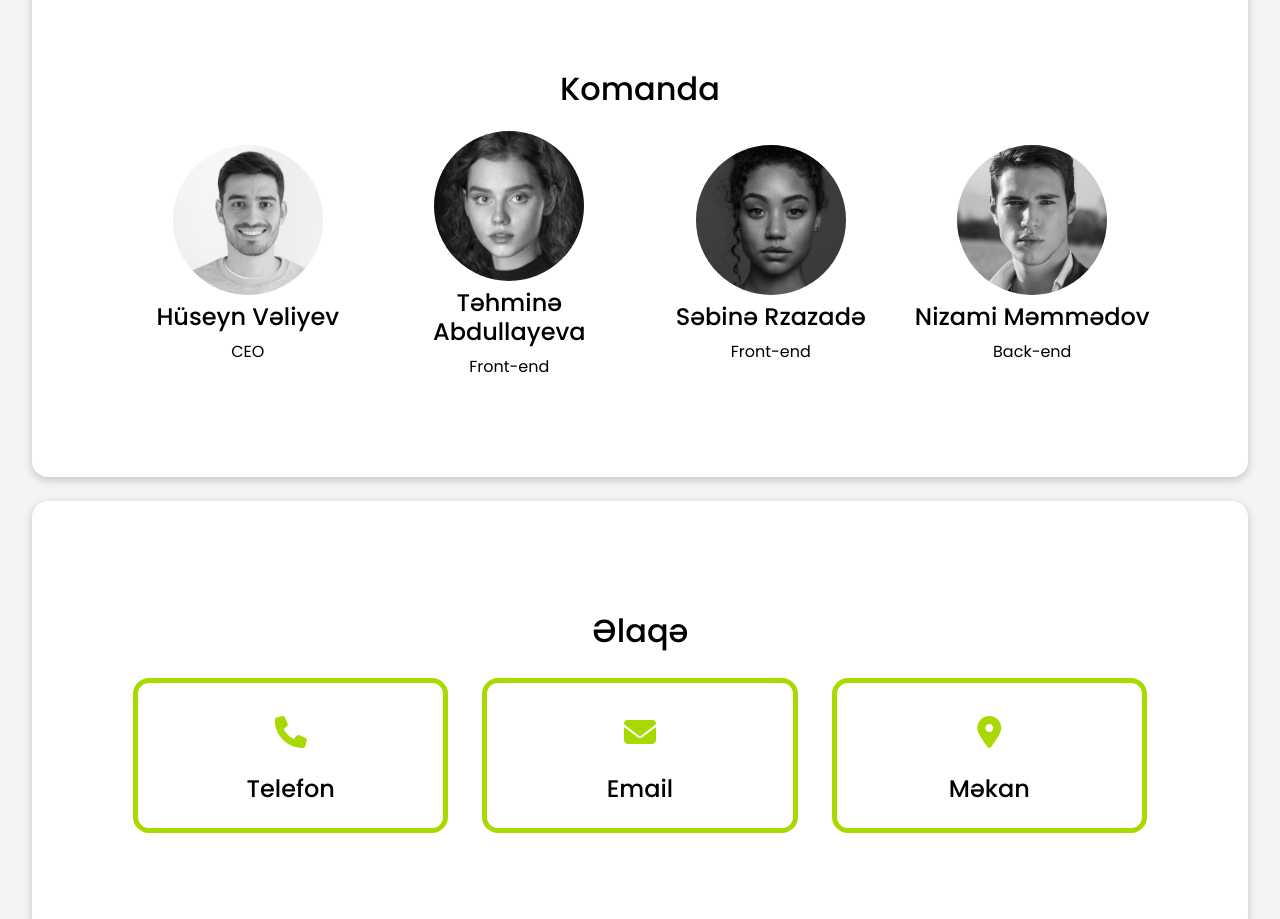
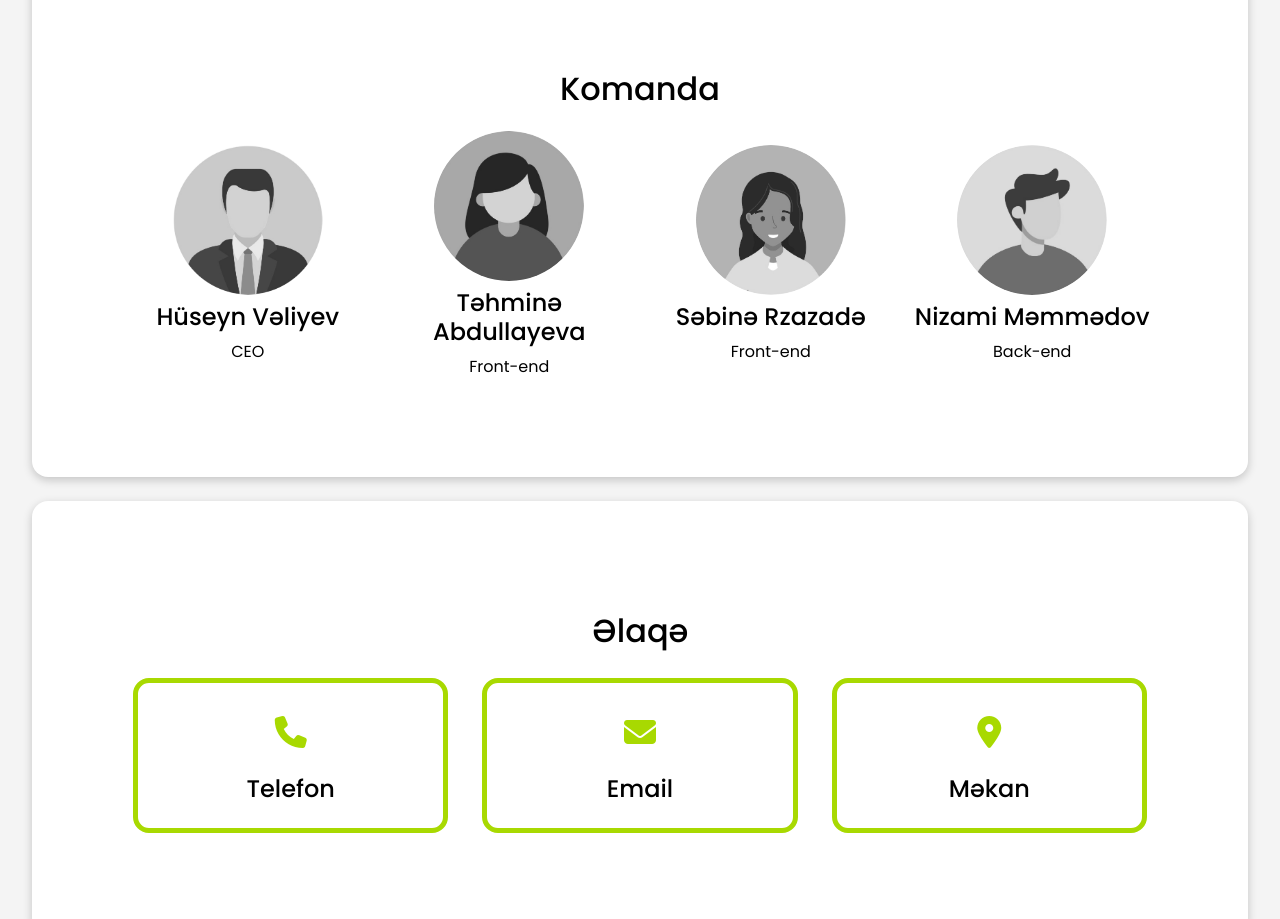
Before and after one commit to veliyevhuseyn/TechStudy, a plain HTML site: page index.html in a window 1280 px wide. Shown: the part 1440-2359 px from the top of the page. Drawn offline with nearby package versions, Linux system fonts and the light colour scheme.

Commit message:
Add files via upload

```diff
--- a/index.html
+++ b/index.html
@@ -109,25 +109,25 @@
 
         <div class="team-mem">
              <a href="https://www.linkedin.com/in/h%C3%BCseyn-v%C9%99liyev-b70a07267/" target="_blank">
-            <img src="humanPAyejG1.jpg" width="150px">
+            <img src="Huseyn.jpg" width="150px">
             <h4>Hüseyn Vəliyev</h4>
             <p>CEO</p></a>
         </div>
         <div class="team-mem">
             <a href="https://www.linkedin.com/in/t%C9%99hmin%C9%99-abdullayeva-151a59338/" target="_blank">
-            <img src="humanad.jpg" width="150px">
+            <img src="Tehmine.jpg" width="150px">
             <h4>Təhminə Abdullayeva</h4>
             <p>Front-end</p></a>
         </div>
         <div class="team-mem">
             <a href="https://www.linkedin.com/in/s%C9%99bin%C9%99-rzazad%C9%99-a68038333/" target="_blank">
-            <img src="humanjpg.jpg" width="150px">
+            <img src="Sabina.jpg" width="150px">
             <h4>Səbinə Rzazadə</h4>
             <p>Front-end</p></a>
         </div>
         <div class="team-mem">
             <a href="https://www.linkedin.com/in/nizami-memmedov-8ba611274/" target="_blank">
-            <img src="human6.jpg" width="150px">
+            <img src="Nizi.jpg" width="150px">
             <h4>Nizami Məmmədov</h4>
             <p>Back-end</p></a>
 
```
Also changed, not shown: Huseyn.jpg (added), Nizi.jpg (added), Sabina.jpg (added), Tehmine.jpg (added).
